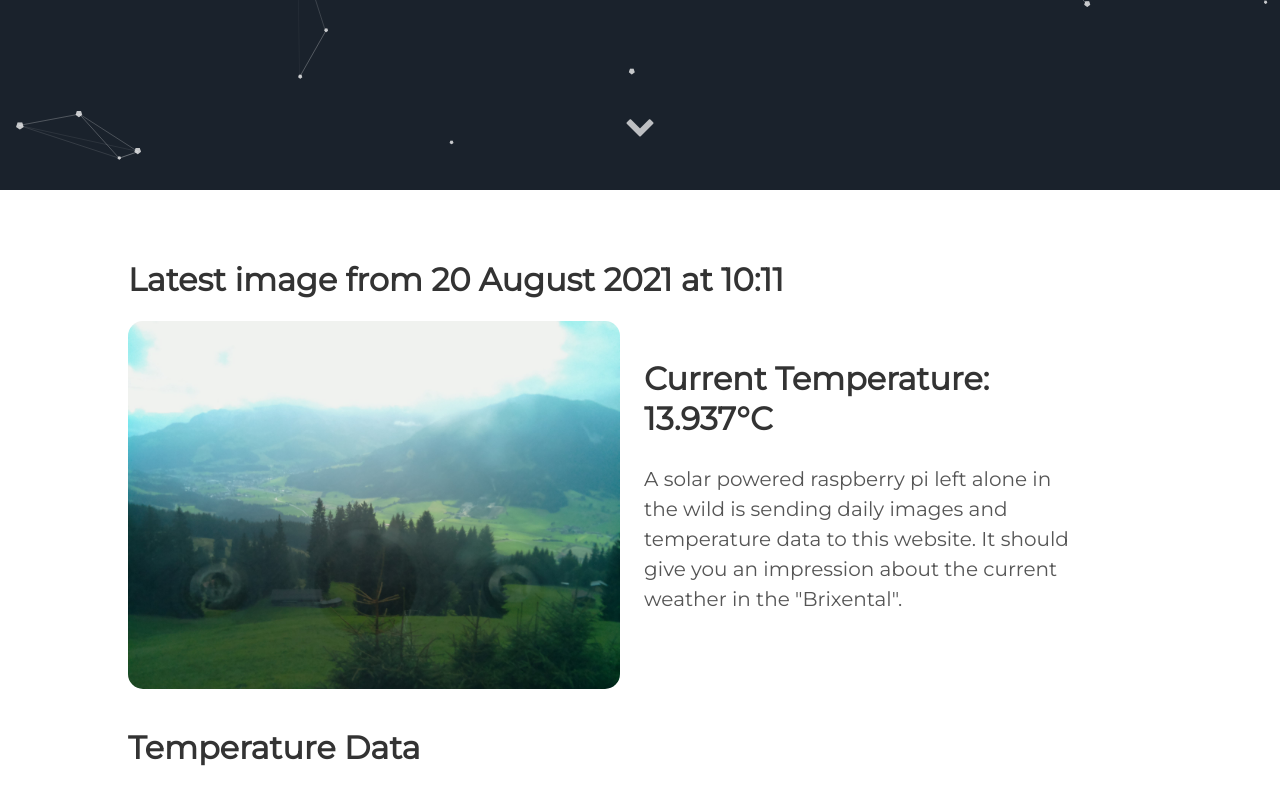
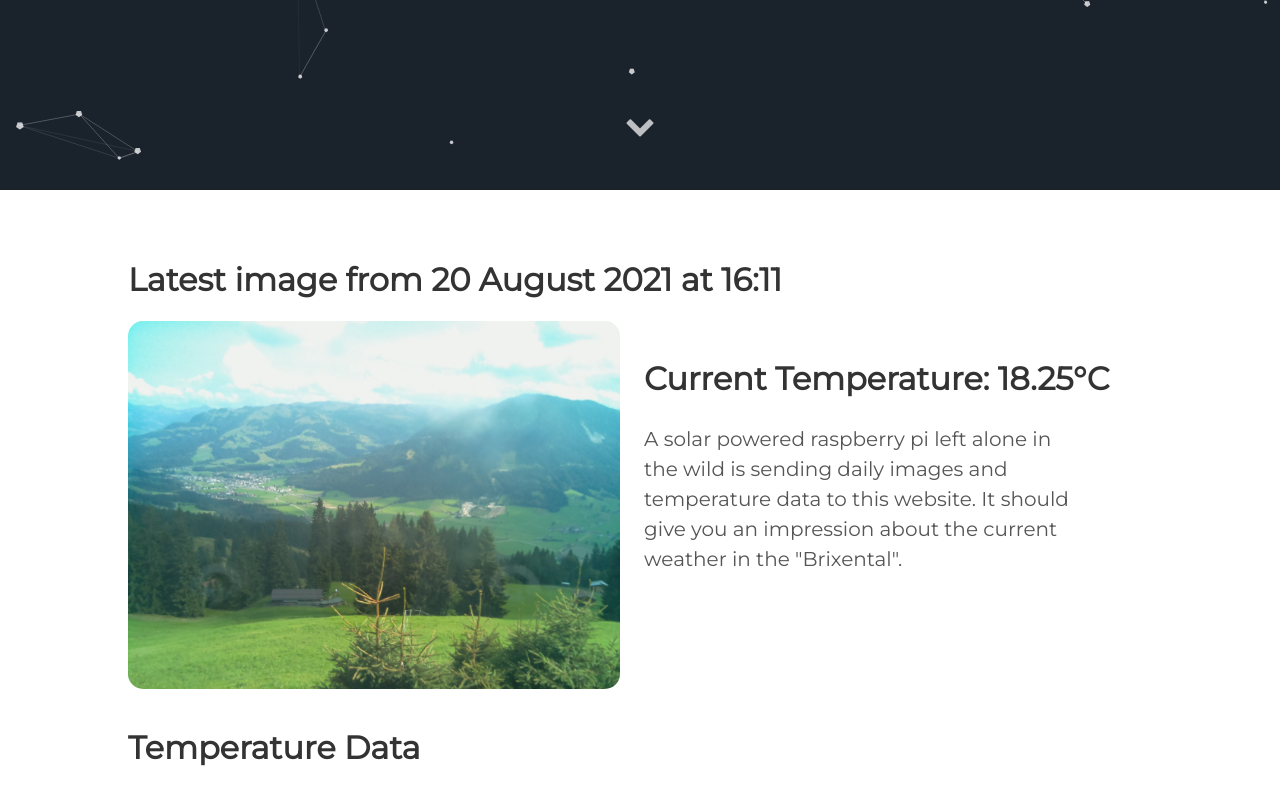
Before and after one commit to vektorious/vektorious.github.io, a Jekyll site: the page built from resources/huette.md, in a window 1280 px wide and 900 px high, scrolled down 710 px. Shown: the top 805 px of the window. Built offline with Jekyll 4.4.1, drawn with Linux system fonts in a browser that asks for light colours.

Commit message:
I'm a bot beep boop

```diff
--- a/resources/huette.md
+++ b/resources/huette.md
@@ -6,13 +6,13 @@
 description: 'Live image from the Austrian alps'
 twitter_text: ' '
 ---
-## Latest image from 20 August 2021 at 10:11
+## Latest image from 20 August 2021 at 16:11
 <div class="huette">
   <div class="huette-image">
     <img src="{{ "/assets/img/huette.jpg" | prepend: site.baseurl }}">
   </div>
   <div class="huette-text">
-        <h2>Current Temperature: 13.937°C</h2>
+        <h2>Current Temperature: 18.25°C</h2>
         <p>A solar powered raspberry pi left alone in the wild is sending daily images and temperature data to this website. It should give you an impression about the current weather in the "Brixental".</p>
 
   </div>
```
Also changed, not shown: rpi-script/2021-08-20_160957.txt (renamed from rpi-script/2021-08-20_100958.txt, +5 -5 lines), rpi-script/huette.md (+2 -2 lines), assets/img/huette.jpg, assets/img/temp_plot.png, rpi-script/temp_plot.png, 1 other file.
